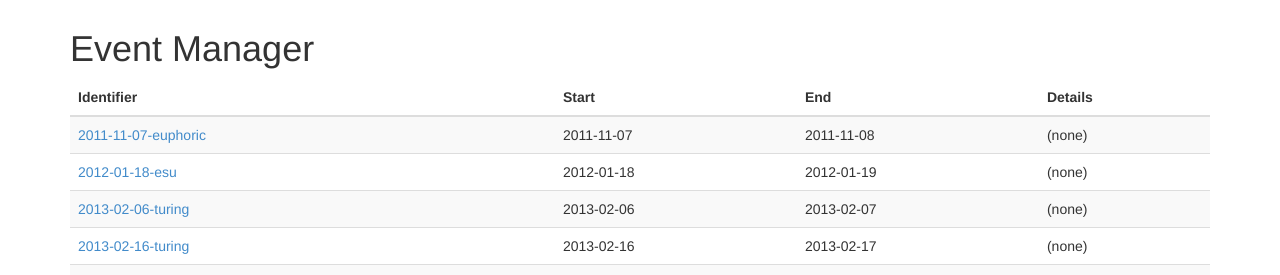
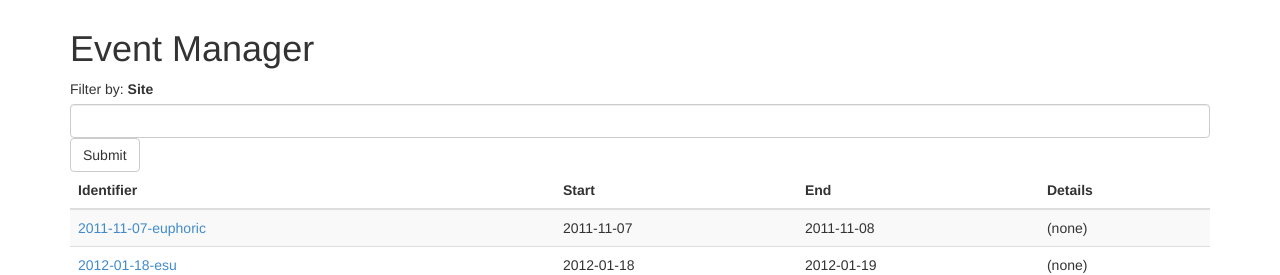
Before and after one commit to pyscrape/admintool, a Flask app: page /events in a window 1280 px wide. Shown: the part 51-326 px from the top of the page. Run offline with Flask 2, Linux system fonts and the light colour scheme; data comes from the database, SQL or seed files in the repository; parts of the project's set-up code (start-up, migrations or seed data) failed here and were passed over; some libraries are stand-ins or nearby versions.

Commit message:
basic working Site typeahead search

```diff
--- a/app.py
+++ b/app.py
@@ -4,7 +4,7 @@
 
 import db
 import cities
-from roster import Person, Facts, Event
+from roster import Person, Facts, Event, Site
 from forms import EventForm
 from utils import safe_float, safe_int
 
@@ -16,7 +16,8 @@
     NUM_RESULTS = 5
 
     query = request.args.get('q', '')
-    if len(query) < MIN_QUERY_LENGTH: abort(400)
+    if len(query) < MIN_QUERY_LENGTH:
+        abort(400)
     return Response(json.dumps([
         {'name': city.full_name,
          'lat': city.latitude,
@@ -24,6 +25,15 @@
         for city in cities.find(query)[:NUM_RESULTS]
     ]), mimetype='application/json')
 
+@app.route('/sites.json')
+def sites_json():
+    query = request.args.get('q', '')
+    if not query:
+        abort(400)
+    results = json.dumps([
+        {'name': s.fullname} for s in db.find(Site, 'fullname', query)
+    ])
+    return Response(results, mimetype='application/json')
 
 @app.route('/')
 def home():
@@ -64,6 +74,9 @@
 @app.route('/events')
 def events():
     events = db.get_session().query(Event).all()
+    site = request.args.get('site', '').replace('+', ' ') # XXX URI quote
+    if site:
+        events = [e for e in events if e.site.fullname == site]
     return render_template('events/index.html', events=events)
 
 @app.route('/events/<id>/edit')
--- a/db.py
+++ b/db.py
@@ -35,6 +35,19 @@ def get_session():
         _Session = sessionmaker(bind=get_engine())
     return _Session()
 
+def find(table_obj, field_name, value):
+    '''
+    An attempt at a generic find().
+
+    May duplicate a known SQLAlchemy pattern. Could use ORDER_BY kwarg.
+    '''
+    if not hasattr(table_obj, field_name):
+        print >> sys.stderr, 'Table %s has no field "%s"' % (
+            table_obj, field_name)
+        return [] # XXX assumes particular consumption pattern
+    field = getattr(table_obj, field_name)
+    return get_session().query(table_obj).filter(field.like('%s%%' % value))
+
 def create_roster_db():
     '''
     Create roster.db in the Software Carpentry admin directory by
--- a/templates/events/index.html
+++ b/templates/events/index.html
@@ -1,10 +1,18 @@
 {% extends 'layout.html' %}
 
 {% block head %}
+<link rel="stylesheet" href="{{ url_for('static', filename='css/typeaheadjs.css') }}">
 {% endblock %}
 
 {% block content %}
   <h1>Event Manager</h1>
+  <form method="get" role="form" autocomplete="off">
+    <div>Filter by:
+      <label for="site">Site</label>
+      <input type="text" class="form-control" id="site" name="site" value="{{ request.args.site }}" data-geo-finder="{{ url_for('sites_json') }}">
+    </div>
+    <button type="submit" class="btn btn-default">Submit</button>
+  </form>
   <table class='table table-striped'>
   <thead>
     <tr>
@@ -34,3 +42,8 @@
   </tbody>
   </table>
 {% endblock %}
+
+{% block scripts %}
+<script src="{{ url_for('static', filename='vendor/typeahead.jquery.js') }}"></script>
+<script src="{{ url_for('static', filename='js/geo-finder.js') }}"></script>
+{% endblock %}
```
